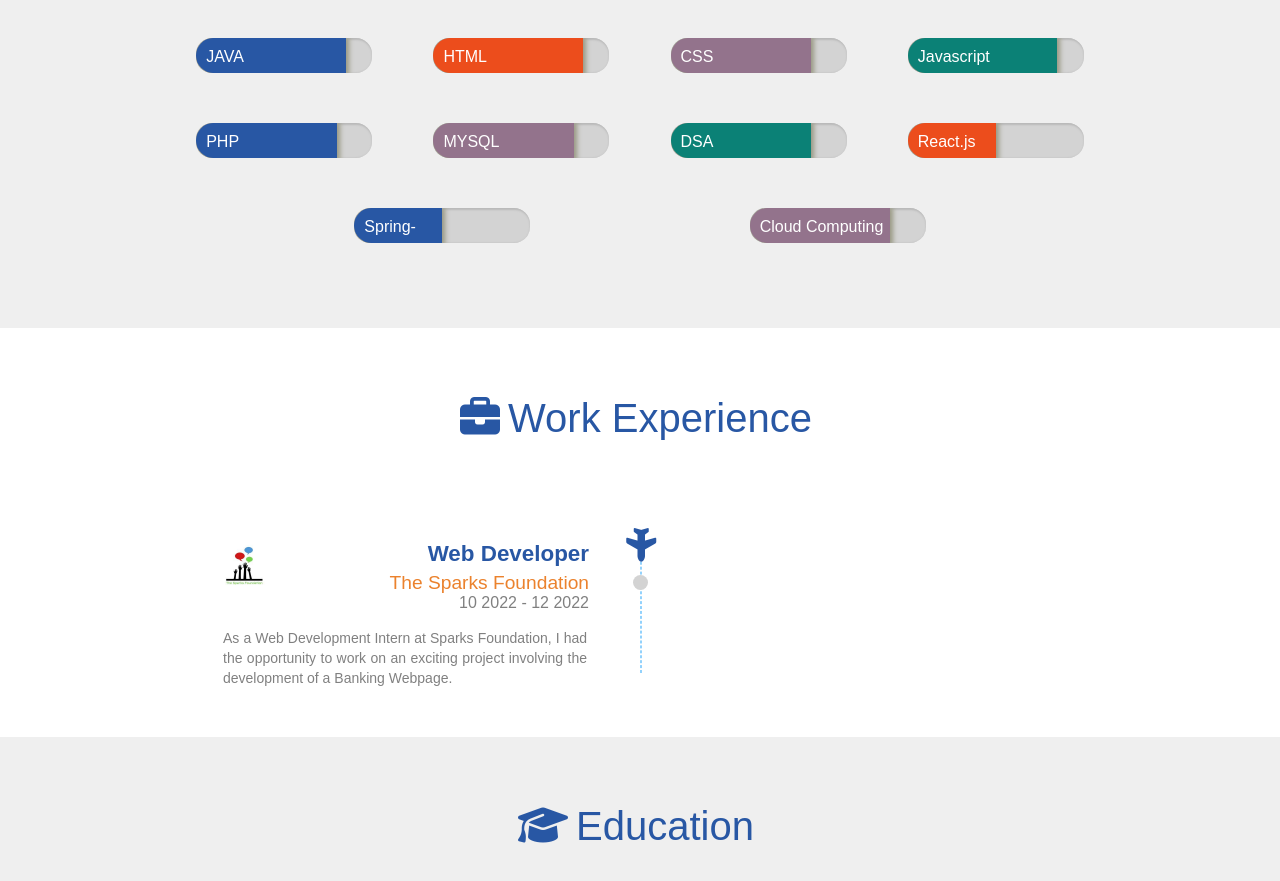
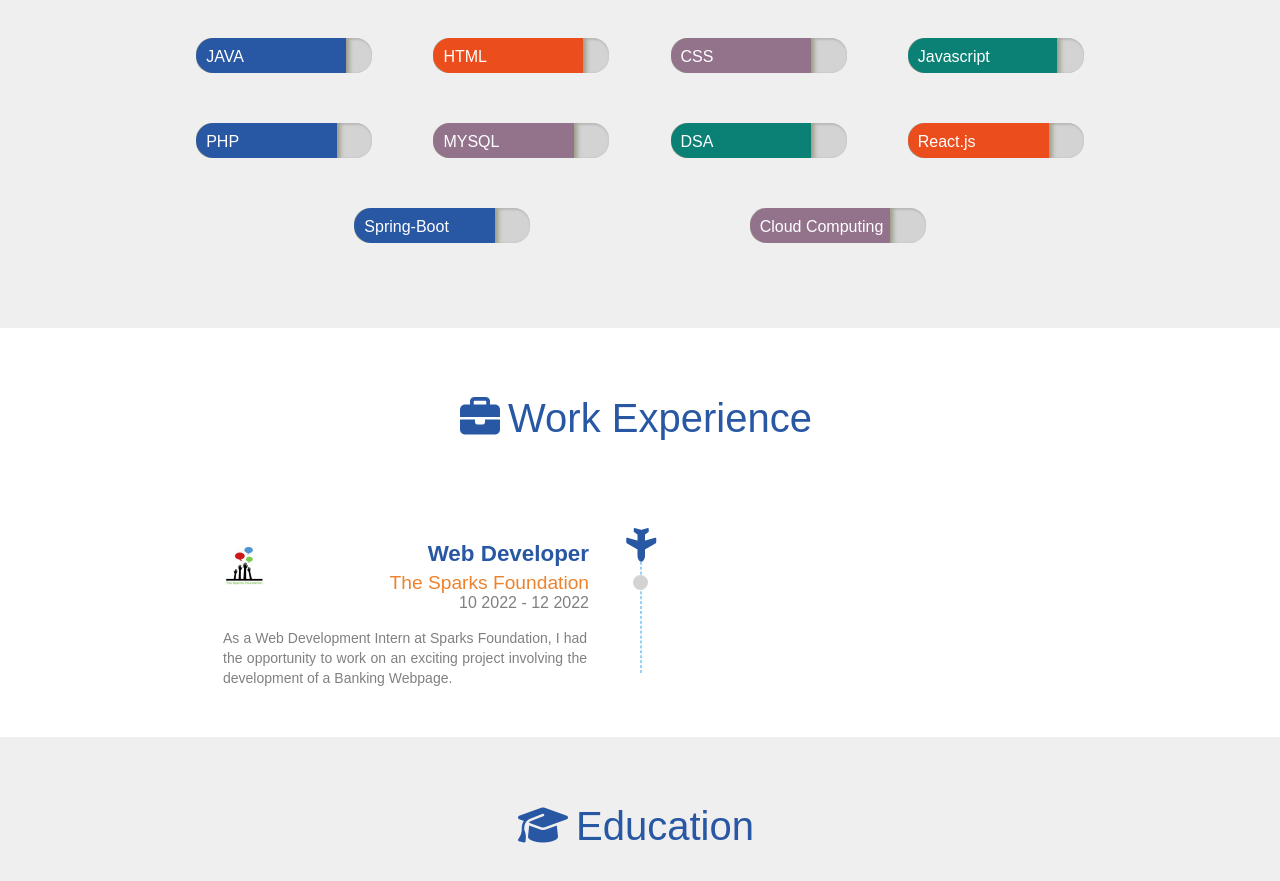
Before and after one commit to chanduthenipalli/chanduportfolio, a plain HTML site: page index.html in a window 1280 px wide. Shown: the part 1037-1918 px from the top of the page. Drawn offline with Linux system fonts and the light colour scheme.

Commit message:
Update index.html

```diff
--- a/index.html
+++ b/index.html
@@ -568,12 +568,12 @@
                     </div>
                 </div>
                 <div class="skill-progress">
-                    <div class="fifty-percent mb-orange">
+                    <div class="eighty-percent mb-orange">
                         <div class="skill-name"><span>React.js</span></div>
                     </div>
                 </div>
                 <div class="skill-progress">
-                    <div class="fifty-percent mb-blue">
+                    <div class="eighty-percent mb-blue">
                         <div class="skill-name"><span>Spring-Boot</span></div>
                     </div>
                 </div>
```
